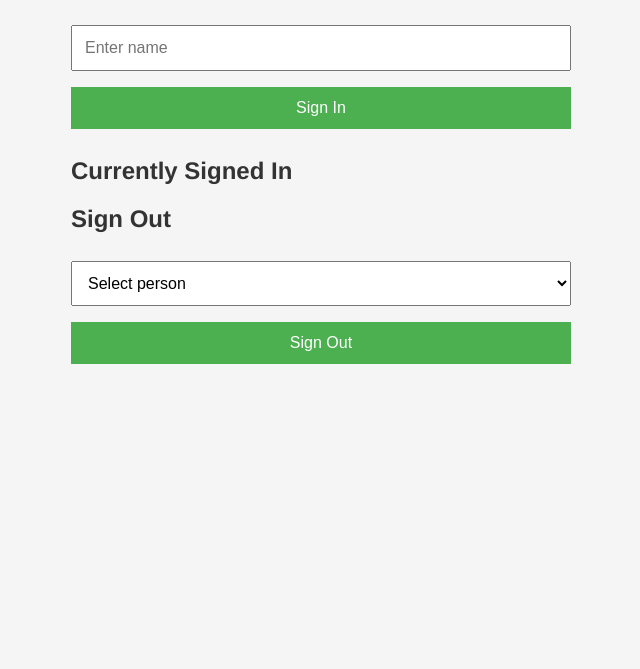
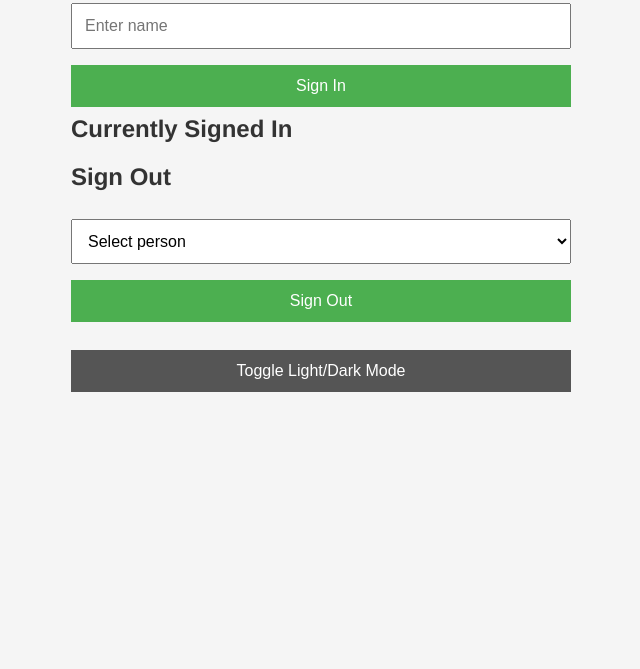
Before and after one commit to NTRTech1856/sign-in-pwa2, a plain HTML site: page index.html in a window 1280 px wide. Shown: the part 131-800 px from the top of the page, without its empty margins (319-959 px from the left). Drawn offline with Linux system fonts and the light colour scheme; no server answers.

Commit message:
Update index.html

```diff
--- a/index.html
+++ b/index.html
@@ -7,13 +7,13 @@
   <style>
     body {
       font-family: 'Helvetica Neue', Helvetica, Arial, sans-serif;
-      background: #f5f5f5;
       padding: 20px;
       max-width: 500px;
       margin: auto;
+      transition: background 0.3s, color 0.3s;
     }
     h1, h2 {
-      color: #333;
+      margin-top: 0;
     }
     input, select, button {
       width: 100%;
@@ -27,20 +27,39 @@
       color: white;
       border: none;
       cursor: pointer;
-      transition: background 0.3s ease;
+      transition: background 0.3s ease, transform 0.2s;
     }
     button:hover {
       background: #45a049;
+      transform: scale(1.02);
     }
     ul {
       list-style: none;
       padding: 0;
     }
     li {
-      background: #fff;
+      background: var(--item-bg);
       margin: 5px 0;
       padding: 10px;
       border-radius: 5px;
+    }
+    #themeToggle {
+      background: #555;
+      margin-top: 20px;
+    }
+
+    /* Light theme */
+    body.light {
+      background: #f5f5f5;
+      color: #333;
+      --item-bg: #fff;
+    }
+
+    /* Dark theme */
+    body.dark {
+      background: #121212;
+      color: #f0f0f0;
+      --item-bg: #1e1e1e;
     }
   </style>
 </head>
@@ -60,11 +79,13 @@
   </select>
   <button id="signOutBtn">Sign Out</button>
 
+  <button id="themeToggle">Toggle Light/Dark Mode</button>
+
   <script type="module">
     import { initializeApp } from "https://www.gstatic.com/firebasejs/9.23.0/firebase-app.js";
     import { getFirestore, collection, addDoc, deleteDoc, doc, onSnapshot, serverTimestamp, getDocs, query, orderBy } from "https://www.gstatic.com/firebasejs/9.23.0/firebase-firestore.js";
 
-    // ✅ 1) Initialize Firebase
+    // ✅ Firebase Config
     const firebaseConfig = {
       apiKey: "AIzaSyBP_07YnGi79bOMY1K6mm3gHVgk2-UUb_o",
       authDomain: "sign-in-backend-bfd1d.firebaseapp.com",
@@ -83,18 +104,17 @@
     const signedInList = document.getElementById('signedInList');
     const signOutSelect = document.getElementById('signOutSelect');
     const signOutBtn = document.getElementById('signOutBtn');
+    const themeToggle = document.getElementById('themeToggle');
 
     const signinsCol = collection(db, "signins");
 
-    // ✅ 2) Daily auto-clear at 4 AM
+    // ✅ Daily auto-clear at 4 AM
     const checkAndClearDaily = async () => {
       const lastCleared = localStorage.getItem('lastClearedDate');
       const now = new Date();
       const today = now.toISOString().split('T')[0];
       const hour = now.getHours();
-
       if (hour >= 4 && lastCleared !== today) {
-        // Clear all documents
         const snapshot = await getDocs(signinsCol);
         snapshot.forEach(docSnap => {
           deleteDoc(doc(signinsCol, docSnap.id));
@@ -103,10 +123,9 @@
         console.log("Cleared at 4 AM");
       }
     };
-
     checkAndClearDaily();
 
-    // ✅ 3) Sign In
+    // ✅ Sign In
     signInBtn.onclick = async () => {
       const name = nameInput.value.trim();
       if (!name) return alert("Please enter a name");
@@ -117,7 +136,7 @@
       nameInput.value = "";
     };
 
-    // ✅ 4) Sign Out + auto-close select
+    // ✅ Sign Out + auto-close select
     signOutBtn.onclick = async () => {
       const id = signOutSelect.value;
       if (!id) return alert("Please select a name to sign out");
@@ -125,7 +144,7 @@
       signOutSelect.value = "";
     };
 
-    // ✅ 5) Live updates
+    // ✅ Live updates
     onSnapshot(query(signinsCol, orderBy('signInTime')), snapshot => {
       signedInList.innerHTML = "";
       signOutSelect.innerHTML = '<option value="">Select person</option>';
@@ -141,6 +160,22 @@
         signOutSelect.appendChild(option);
       });
     });
+
+    // ✅ Light/Dark Theme Toggle
+    const setTheme = (theme) => {
+      document.body.className = theme;
+      localStorage.setItem('theme', theme);
+    };
+
+    // Load saved theme or default to light
+    const savedTheme = localStorage.getItem('theme') || 'light';
+    setTheme(savedTheme);
+
+    themeToggle.onclick = () => {
+      const current = document.body.className;
+      const newTheme = current === 'light' ? 'dark' : 'light';
+      setTheme(newTheme);
+    };
   </script>
 </body>
 </html>
```
